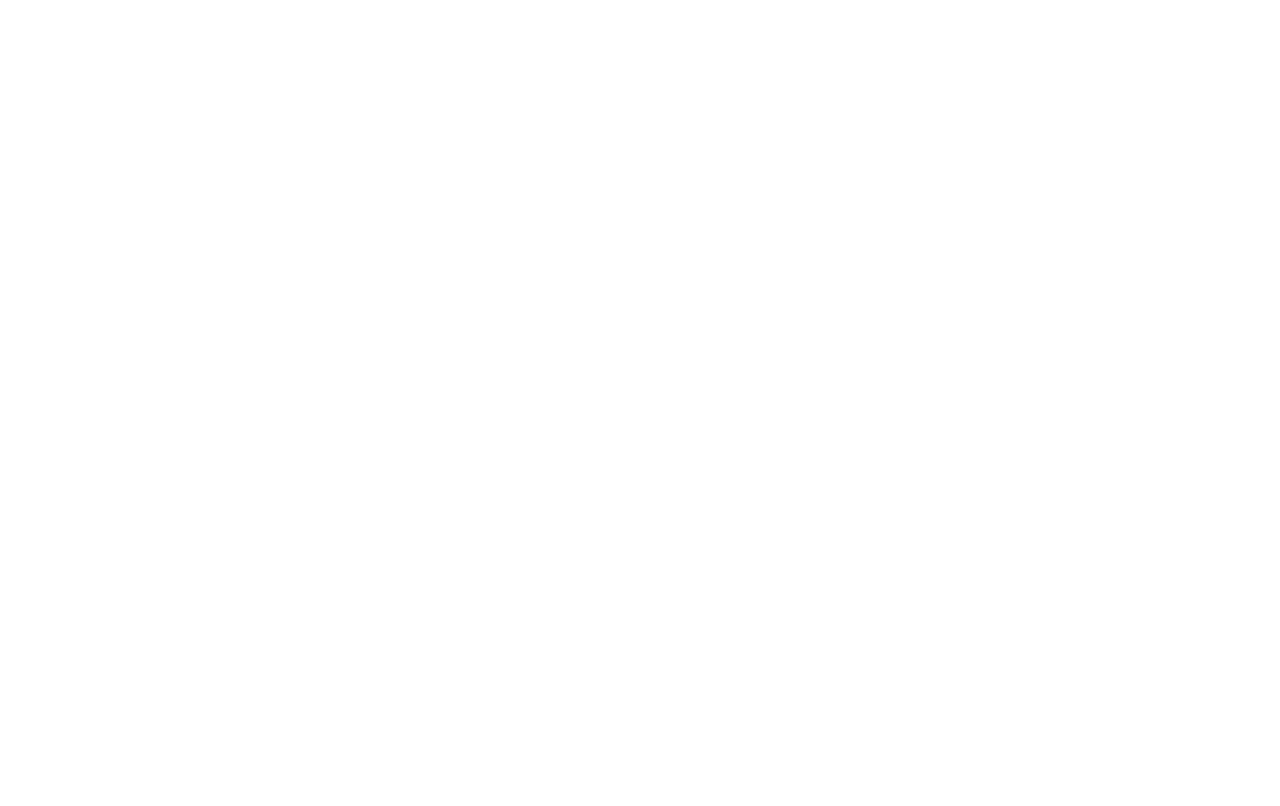
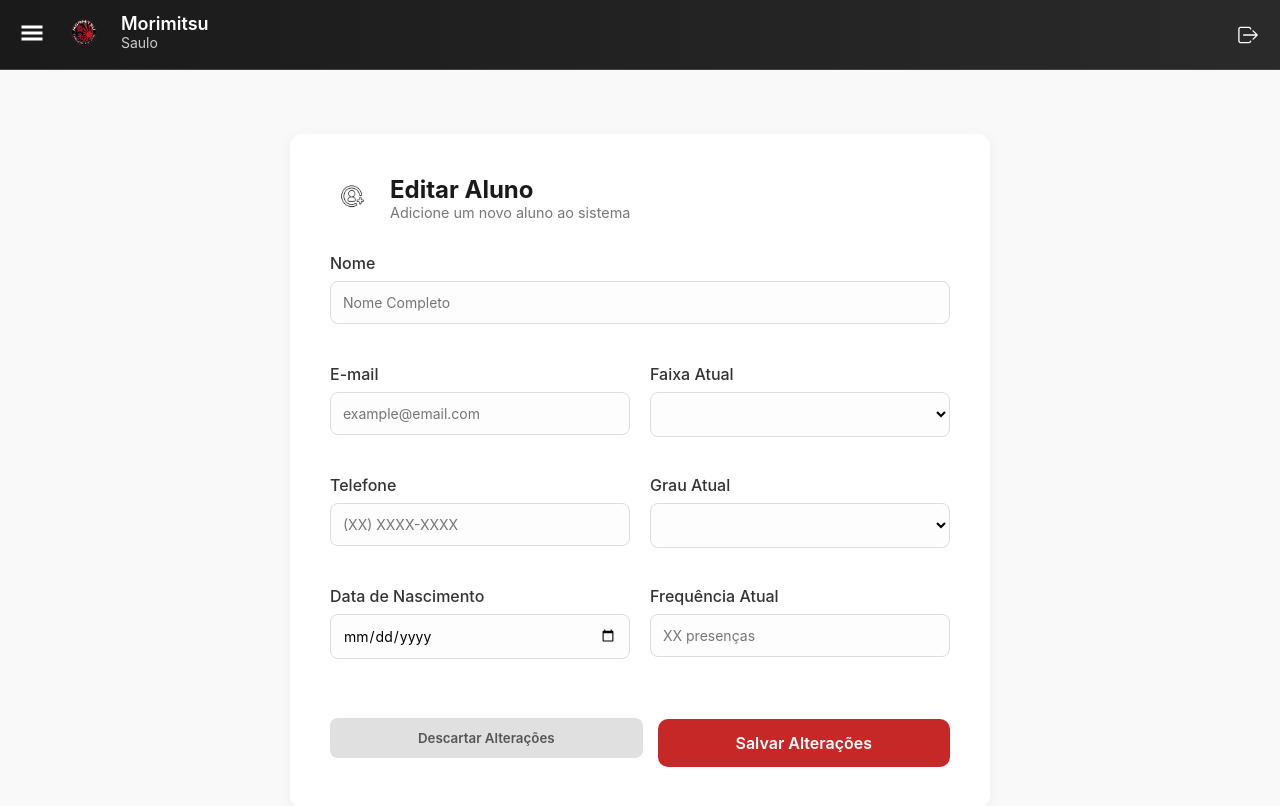
Before and after one commit to Guilhermeleandro-N/Morimitsu, a React (Vite) app in the folder front/: page /editarAluno in a window 1280 px wide. Before the commit this address had no page. Shown: the top 806 px of the page. Built offline with nearby package versions, Linux system fonts and the light colour scheme.

Commit message:
editar aluno

```diff
--- a/front/src/components/SideBar/Sidebar.jsx
+++ b/front/src/components/SideBar/Sidebar.jsx
@@ -24,6 +24,9 @@
                     <li onClick={()=> {navigate("cadastrarAluno")}}  >
                         Cadastrar Aluno
                     </li>
+                    <li onClick={()=> {navigate("editarAluno")}} >
+                        Editar Aluno
+                    </li>
                     <li>
                         Ver Alunos
                     </li>
--- /dev/null
+++ b/front/src/pages/EditarAluno/EditarAluno.css
@@ -0,0 +1,102 @@
+/* Container Principal */
+.register {
+  display: flex;
+  justify-content: center;
+  padding: 40px 20px;
+  background-color: #f9f9f9;
+  min-height: 100vh;
+}
+
+.register__container {
+  background: white;
+  padding: 40px;
+  border-radius: 12px;
+  box-shadow: 0 4px 15px rgba(0, 0, 0, 0.05);
+  width: 100%;
+  max-width: 700px;
+}
+
+/* Header */
+.register__header {
+  display: flex;
+  align-items: center;
+  gap: 15px;
+  margin-bottom: 30px;
+}
+
+.register__icons img { width: 45px; height: 45px; }
+.register__title { font-size: 1.5rem; color: #1a1a1a; margin: 0; }
+.register__subtitle { color: #777; margin: 0; }
+
+/* Grid do Formulário */
+.register__form {
+  display: grid;
+  grid-template-columns: 1fr 1fr;
+  gap: 20px;
+}
+
+.form__group--full { grid-column: span 2; }
+
+.form__group label {
+  display: block;
+  margin-bottom: 8px;
+  font-weight: 500;
+  color: #333;
+}
+
+.form__group input,
+.form__group select {
+  width: 100%;
+  padding: 12px;
+  border: 1px solid #ddd;
+  border-radius: 8px;
+  background: #fdfdfd;
+}
+
+/* Botões */
+.form__actions {
+  grid-column: span 2;
+  display: flex;
+  justify-content: flex-end; /* Alinha à direita como no design */
+  gap: 15px;
+  margin-top: 10px;
+}
+
+/* Propriedades compartilhadas por ambos os botões */
+.btn-primary, .btn-secondary {
+  padding: 12px 24px;
+  border-radius: 8px;
+  font-weight: 600;
+  cursor: pointer;
+  border: none;
+  flex: 1; /* Isso força ambos a terem exatamente o mesmo tamanho */
+  text-align: center;
+  transition: background 0.3s;
+}
+
+/* Estilo do Botão Primário (Salvar) */
+.btn-primary {
+  background-color: #d32f2f;
+  color: white;
+}
+
+.btn-primary:hover {
+  background-color: #b71c1c;
+}
+
+/* Estilo do Botão Secundário (Descartar) */
+.btn-secondary {
+  background-color: #e0e0e0; /* Cinza claro */
+  color: #555;              /* Texto escuro */
+}
+
+.btn-secondary:hover {
+  background-color: #d0d0d0;
+}
+
+/* Responsividade */
+@media (max-width: 600px) {
+  .register__form { grid-template-columns: 1fr; }
+  .form__group--full, .form__actions { grid-column: span 1; }
+  .form__actions { flex-direction: column-reverse; }
+}
--- a/front/src/pages/EditarAluno/EditarAluno.jsx
+++ b/front/src/pages/EditarAluno/EditarAluno.jsx
@@ -4,8 +4,8 @@
 import {useNavigate} from "react-router-dom";
 
 import addUser from "../../assets/addUser.png"
-import "./cadastrarAluno.css"
-const CadastrarAluno = () => {
+import "./EditarAluno.css"
+const EditarAluno = () => {
     const [form, setForm] = useState({
         nome: "",
         email: "",
@@ -56,112 +56,72 @@
     </p>
   </div>
 </div>
+{/* O FORM deve apenas envolver e lidar com o submit */}
+<form onSubmit={handleSubmit}>
+  {/* Esta DIV é quem controla o GRID */}
+  <div className="register__form">
 
-    {/* FORM */}
-    <form  onSubmit={handleSubmit}>
-        <div className="register__form">
-      {/* NOME */}
+    {/* NOME (Adicione a classe aqui) */}
     <div className="form__group form__group--full">
       <label htmlFor="nome">Nome</label>
-        <input
-          type="text"
-          id="nome"
-          name="nome"
-          placeholder="Nome"
-          onChange={handleChange}
-        />
+      <input type="text" id="nome" name="nome" placeholder="Nome Completo" onChange={handleChange} />
     </div>
 
-      {/* EMAIL */}
+    {/* ... (os outros campos, sem mudar nada, pois já estão com form__group) ... */}
+
     <div className="form__group">
       <label htmlFor="email">E-mail</label>
-        <input
-          type="email"
-          id="email"
-          name="email"
-          placeholder="email@exemplo.com"
-          onChange={handleChange}
-        />
+      <input type="email" id="email" name="email" placeholder="example@email.com" onChange={handleChange} />
+    </div>
+
+    {/* FAIXA (Adicione a classe form__group) */}
+    <div className="form__group">
+      <label htmlFor="faixa">Faixa Atual</label>
+      <select id="faixa" name="faixa" onChange={handleChange}>
+         {/* suas opções */}
+      </select>
     </div>
 
     {/* TELEFONE */}
     <div className="form__group">
       <label htmlFor="telefone">Telefone</label>
-        <input
-          type="tel"
-          id="telefone"
-          name="telefone"
-          placeholder="(85) 99999-9999"
-          onChange={handleChange}
-        />
+      <input type="tel" id="telefone" name="telefone" placeholder="(XX) XXXX-XXXX" onChange={handleChange} />
+    </div>
+
+    {/* GRAU */}
+    <div className="form__group">
+      <label htmlFor="grau">Grau Atual</label>
+      <select id="grau" name="grau" onChange={handleChange}>
+         {/* suas opções */}
+      </select>
     </div>
 
     {/* DATA NASCIMENTO */}
     <div className="form__group">
-        <label htmlFor="dataNascimento">Data de nascimento</label>
-        <input
-          type="date"
-          id="dataNascimento"
-          name="dataNascimento"
-          onChange={handleChange}
-        />
-      </div>
-
-      {/* FAIXA */}
-      <div className="form__group">
-        <label htmlFor="faixa">Faixa atual</label>
-        <select id="faixa" name="faixa" onChange={handleChange}>
-          <option value="">Selecione</option>
-          <option value="branca">Branca</option>
-          <option value="cinza">Cinza</option>
-          <option value="amarela">Amarela</option>
-          <option value="laranja">Laranja</option>
-          <option value="verde">Verde</option>
-          <option value="azul">Azul</option>
-          <option value="roxa">Roxa</option>
-          <option value="marrom">Marrom</option>
-          <option value="preta">Preta</option>
-        </select>
-      </div>
-
-      {/* GRAU */}
-      <div className="form__group">
-        <label htmlFor="grau">Grau atual</label>
-        <select id="grau" name="grau" onChange={handleChange}>
-          <option value="">Selecione</option>
-          <option value="0">0</option>
-          <option value="1">1</option>
-          <option value="2">2</option>
-          <option value="3">3</option>
-          <option value="4">4</option>
-        </select>
+      <label htmlFor="dataNascimento">Data de Nascimento</label>
+      <input type="date" id="dataNascimento" name="dataNascimento" onChange={handleChange} />
     </div>
 
     {/* FREQUÊNCIA */}
     <div className="form__group">
-        <label htmlFor="frequencia">Frequência semanal</label>
-        <input
-          type="number"
-          id="frequencia"
-          name="frequencia"
-          placeholder="Ex: 3"
-          onChange={handleChange}
-        />
+      <label htmlFor="frequencia">Frequência Atual</label>
+      <input type="number" id="frequencia" name="frequencia" placeholder="XX presenças" onChange={handleChange} />
     </div>
 
-      {/* BOTÃO */}
+    {/* BOTÕES */}
+    <div className="form__actions">
+      <button type="button" className="btn-secondary">Descartar Alterações</button>
+      <button type="submit" className="btn-primary">Salvar Alterações</button>
     </div>
-<div className="form__actions">
-  <button type="submit" className="btn-primary">
-    Salvar Alterações
-  </button>
-  <button onClick={navigate("")} >Descartar altereções</button>
+
   </div>
 </form>
   </div>
 </div>
 
+
+
   )
 }
 
-export default CadastrarAluno
+export default EditarAluno;
--- a/front/src/routes/AppRoutes.jsx
+++ b/front/src/routes/AppRoutes.jsx
@@ -4,6 +4,7 @@
 import Login from "../pages/login/Login";
 import Home from "../pages/Home/Home";
 import CadastrarAluno from "../pages/CadastrarAluno/CadastrarAluno";
+import EditarAluno from "../pages/EditarAluno/EditarAluno";
 export default function AppRoutes(){
     return (
         <Routes>
@@ -11,6 +12,7 @@
             <Route element={<MainLayout/>}>
                 <Route path="/" element={<Home/>} />
                 <Route path="/cadastrarAluno" element={<CadastrarAluno/>}></Route>
+                <Route path="/editarAluno" element={<EditarAluno/>} ></Route>
             </Route>
         </Routes>
     )
```
Lines whose indentation alone changed are shown as unchanged.
